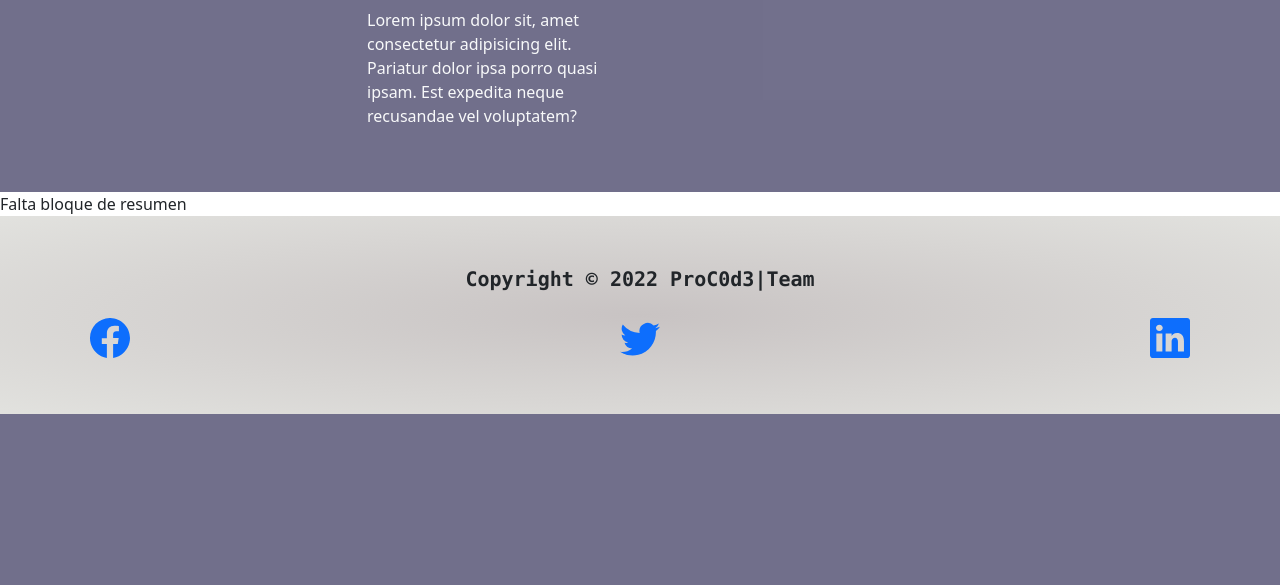
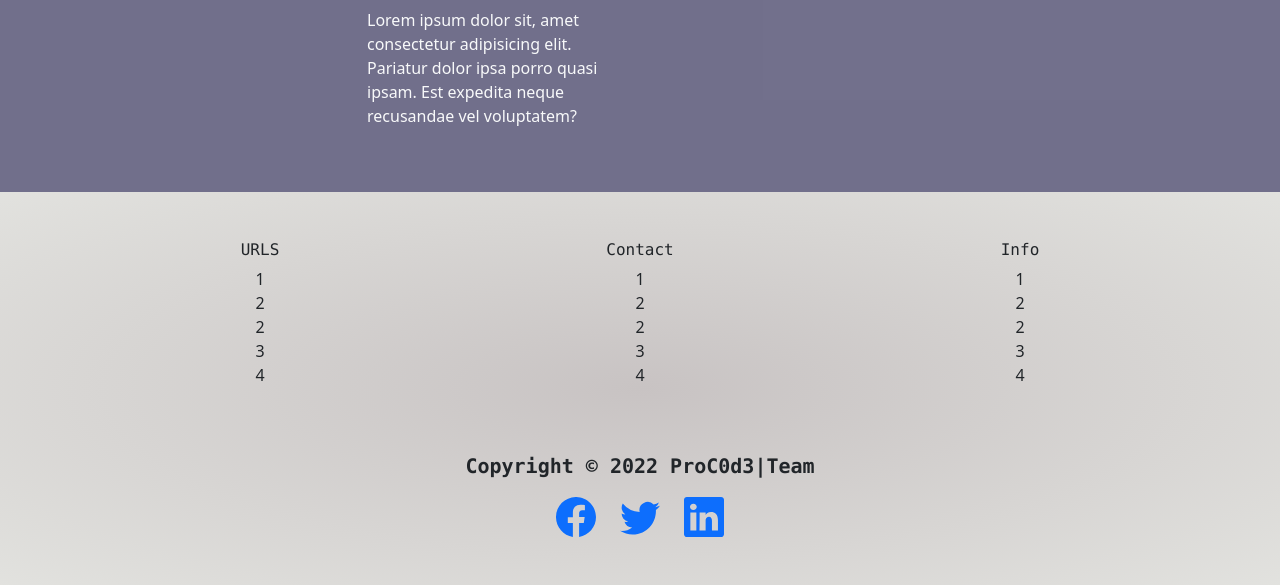
Before and after one commit to MBI-88/Procode, a Django app: page /cells/ in a window 1280 px wide. Shown: the part 2695-3280 px from the top of the page. Before the commit the page ends 3109 px from the top, so only its background shows below. Run offline with Django 4.2, Linux system fonts and the light colour scheme; some libraries are stand-ins or nearby versions.

Commit message:
creating list shoping

```diff
--- a/cells/admin.py
+++ b/cells/admin.py
@@ -1,7 +1,7 @@
 from django.contrib import admin
 from .models import ShopingCell,ProfileUser
 
-admin.site.site_header = 'ProC0d3 Control'
+admin.site.site_header = 'ProC0d3 Admin Site'
 admin.site.index_title = 'ProC0d3 admin'
 
 # Register your models here.
--- a/cells/models.py
+++ b/cells/models.py
@@ -44,4 +44,4 @@ class ShopingCell(models.Model):
         return f'Item cell {self.model_name}'
 
     def get_absolute_url(self):
-        return reverse("cells:model_detail", args=[self.id,self.slug])
+        return reverse("cells:dashboar_detail", kwargs={'pk':self.pk})
--- a/cells/static/procodestyle/main.css
+++ b/cells/static/procodestyle/main.css
@@ -39,11 +39,12 @@
 
 }
 
-.footer-social {
+.footer-bg {
      background: radial-gradient(rgb(200, 195, 195),rgba(202, 202, 196, 0.551));
 
 }
 
+
 .items-background {
      background: rgba(7, 3, 52, 0.567);
 }
--- a/cells/templates/index.html
+++ b/cells/templates/index.html
@@ -21,21 +21,22 @@
             <span class="navbar-toggler-icon  bg-primary rounded"></span>
           </button>
           <div class="collapse navbar-collapse nav-hover" id="navbarTogglerDemo01">
-            {% block navbar %}
               <ul class="navbar-nav me-auto mb-2 mb-lg-0">
                   <li class="nav-item">
-                      <a class="nav-link text-dark font-monospace fw-bold fs-5 active" data-bs-toogle="tooltip" data-bs-html="true" title="Shop" href="#">
+                      <a class="nav-link text-dark font-monospace fw-bold fs-5 active" data-bs-toogle="tooltip" data-bs-html="true" title="Shop" href=" {% url 'cells:dashboar_list' %} ">
                         <svg xmlns="http://www.w3.org/2000/svg" width="30" height="30" fill="currentColor" class="bi bi-shop-window" viewBox="0 0 16 16">
                           <path d="M2.97 1.35A1 1 0 0 1 3.73 1h8.54a1 1 0 0 1 .76.35l2.609 3.044A1.5 1.5 0 0 1 16 5.37v.255a2.375 2.375 0 0 1-4.25 1.458A2.371 2.371 0 0 1 9.875 8 2.37 2.37 0 0 1 8 7.083 2.37 2.37 0 0 1 6.125 8a2.37 2.37 0 0 1-1.875-.917A2.375 2.375 0 0 1 0 5.625V5.37a1.5 1.5 0 0 1 .361-.976l2.61-3.045zm1.78 4.275a1.375 1.375 0 0 0 2.75 0 .5.5 0 0 1 1 0 1.375 1.375 0 0 0 2.75 0 .5.5 0 0 1 1 0 1.375 1.375 0 1 0 2.75 0V5.37a.5.5 0 0 0-.12-.325L12.27 2H3.73L1.12 5.045A.5.5 0 0 0 1 5.37v.255a1.375 1.375 0 0 0 2.75 0 .5.5 0 0 1 1 0zM1.5 8.5A.5.5 0 0 1 2 9v6h12V9a.5.5 0 0 1 1 0v6h.5a.5.5 0 0 1 0 1H.5a.5.5 0 0 1 0-1H1V9a.5.5 0 0 1 .5-.5zm2 .5a.5.5 0 0 1 .5.5V13h8V9.5a.5.5 0 0 1 1 0V13a1 1 0 0 1-1 1H4a1 1 0 0 1-1-1V9.5a.5.5 0 0 1 .5-.5z"/>
                         </svg>
-                        Shop</a>
+                        Shop
+                      </a>
                   </li>
                   <li class="nav-item">
                       <a class="nav-link text-dark font-monospace fw-bold fs-5 active" data-bs-toogle="tooltip" data-bs-html="true" title="Contact" href="#">
                         <svg xmlns="http://www.w3.org/2000/svg" width="30" height="30" fill="currentColor" class="bi bi-envelope" viewBox="0 0 16 16">
                           <path d="M0 4a2 2 0 0 1 2-2h12a2 2 0 0 1 2 2v8a2 2 0 0 1-2 2H2a2 2 0 0 1-2-2V4Zm2-1a1 1 0 0 0-1 1v.217l7 4.2 7-4.2V4a1 1 0 0 0-1-1H2Zm13 2.383-4.708 2.825L15 11.105V5.383Zm-.034 6.876-5.64-3.471L8 9.583l-1.326-.795-5.64 3.47A1 1 0 0 0 2 13h12a1 1 0 0 0 .966-.741ZM1 11.105l4.708-2.897L1 5.383v5.722Z"/>
                         </svg>
-                        Contact</a>
+                        Contact
+                      </a>
                   </li>
                   <li class="nav-item">
                       <a class="nav-link text-dark font-monospace fw-bold fs-5 active" data-bs-toogle="tooltip" data-bs-html="true" title="Information" href="#">
@@ -43,7 +44,8 @@
                           <path d="M8.211 2.047a.5.5 0 0 0-.422 0l-7.5 3.5a.5.5 0 0 0 .025.917l7.5 3a.5.5 0 0 0 .372 0L14 7.14V13a1 1 0 0 0-1 1v2h3v-2a1 1 0 0 0-1-1V6.739l.686-.275a.5.5 0 0 0 .025-.917l-7.5-3.5ZM8 8.46 1.758 5.965 8 3.052l6.242 2.913L8 8.46Z"/>
                           <path d="M4.176 9.032a.5.5 0 0 0-.656.327l-.5 1.7a.5.5 0 0 0 .294.605l4.5 1.8a.5.5 0 0 0 .372 0l4.5-1.8a.5.5 0 0 0 .294-.605l-.5-1.7a.5.5 0 0 0-.656-.327L8 10.466 4.176 9.032Zm-.068 1.873.22-.748 3.496 1.311a.5.5 0 0 0 .352 0l3.496-1.311.22.748L8 12.46l-3.892-1.556Z"/>
                         </svg>
-                        Info</a>
+                        Info
+                      </a>
                   </li>
                   <li class="nav-item">
                     <a class="nav-link text-dark font-monospace fw-bold fs-5 active" data-bs-toogle="tooltip" data-bs-html="true" title="Who we are" href="#">
@@ -61,7 +63,7 @@
                       Profile</a>
                   </li>
                 </ul>
-            {% endblock navbar %}
+
             <div class="d-flex pl-5 d-md-block">
               {% if user.is_authenticated %}
 
@@ -187,35 +189,63 @@
       </div>
     </div>
     <div>
-      Falta bloque de resumen
-
-    </div>
 
     <!--Footer-->
-    <div class="footer-social">
-      <div class="container-lg pt-5 pb-5  text-dark">
+    <div class="footer-bg">
+      <div class="container-sm pt-5 pb-5  text-dark abs-center">
+        <div class="row row-cols-3 pb-5 text-center">
+          <div class="col"><h6 class="h6 font-monospace">URLS</h6>
+            <ul class="d-block list-unstyled ">
+              <li>1</li>
+              <li>2</li>
+              <li>2</li>
+              <li>3</li>
+              <li>4</li>
+            </ul>
+          </div>
+          <div class="col"><h6 class="h6 font-monospace">Contact</h6>
+            <ul class="d-block list-unstyled ">
+              <li>1</li>
+              <li>2</li>
+              <li>2</li>
+              <li>3</li>
+              <li>4</li>
+            </ul>
+          </div>
+          <div class="col"><h6 class="h6 font-monospace">Info</h6>
+            <ul class="d-block list-unstyled ">
+              <li>1</li>
+              <li>2</li>
+              <li>2</li>
+              <li>3</li>
+              <li>4</li>
+            </ul>
+          </div>
+        </div>
         <p class="text-center font-monospace fw-bold fs-5">Copyright © 2022 ProC0d3|Team</p>
-        <div class="d-flex bd-heighlight">
-            <div class="p-2 flex-fill bd-highlight">
+        <div class="container-sm text-center">
+          <div class="row  d-inline-flex">
+            <div class="col">
               <a href="#">
                 <svg xmlns="http://www.w3.org/2000/svg" width="40" height="40" fill="currentColor" class="bi bi-facebook" viewBox="0 0 16 16">
                   <path d="M16 8.049c0-4.446-3.582-8.05-8-8.05C3.58 0-.002 3.603-.002 8.05c0 4.017 2.926 7.347 6.75 7.951v-5.625h-2.03V8.05H6.75V6.275c0-2.017 1.195-3.131 3.022-3.131.876 0 1.791.157 1.791.157v1.98h-1.009c-.993 0-1.303.621-1.303 1.258v1.51h2.218l-.354 2.326H9.25V16c3.824-.604 6.75-3.934 6.75-7.951z"/>
                 </svg>
               </a>
             </div>
-            <div class="p-2 flex-fill bg-highligt">
+            <div class="col">
               <a href="#">
                 <svg xmlns="http://www.w3.org/2000/svg" width="40" height="40" fill="currentColor" class="bi bi-twitter" viewBox="0 0 16 16">
                   <path d="M5.026 15c6.038 0 9.341-5.003 9.341-9.334 0-.14 0-.282-.006-.422A6.685 6.685 0 0 0 16 3.542a6.658 6.658 0 0 1-1.889.518 3.301 3.301 0 0 0 1.447-1.817 6.533 6.533 0 0 1-2.087.793A3.286 3.286 0 0 0 7.875 6.03a9.325 9.325 0 0 1-6.767-3.429 3.289 3.289 0 0 0 1.018 4.382A3.323 3.323 0 0 1 .64 6.575v.045a3.288 3.288 0 0 0 2.632 3.218 3.203 3.203 0 0 1-.865.115 3.23 3.23 0 0 1-.614-.057 3.283 3.283 0 0 0 3.067 2.277A6.588 6.588 0 0 1 .78 13.58a6.32 6.32 0 0 1-.78-.045A9.344 9.344 0 0 0 5.026 15z"/>
                 </svg>
               </a>
             </div>
-            <div class="ms-auto p-2 bg-highligt">
+            <div class="col">
               <a href="#">
                 <svg xmlns="http://www.w3.org/2000/svg" width="40" height="40" fill="currentColor" class="bi bi-linkedin" viewBox="0 0 16 16">
                   <path d="M0 1.146C0 .513.526 0 1.175 0h13.65C15.474 0 16 .513 16 1.146v13.708c0 .633-.526 1.146-1.175 1.146H1.175C.526 16 0 15.487 0 14.854V1.146zm4.943 12.248V6.169H2.542v7.225h2.401zm-1.2-8.212c.837 0 1.358-.554 1.358-1.248-.015-.709-.52-1.248-1.342-1.248-.822 0-1.359.54-1.359 1.248 0 .694.521 1.248 1.327 1.248h.016zm4.908 8.212V9.359c0-.216.016-.432.08-.586.173-.431.568-.878 1.232-.878.869 0 1.216.662 1.216 1.634v3.865h2.401V9.25c0-2.22-1.184-3.252-2.764-3.252-1.274 0-1.845.7-2.165 1.193v.025h-.016a5.54 5.54 0 0 1 .016-.025V6.169h-2.4c.03.678 0 7.225 0 7.225h2.4z"/>
                 </svg>
               </a>
+            <div>
           </div>
         </div>
       </div>
```
Also changed, not shown: cells/templates/dashboard/cell_items.html (+57 -0 lines), cells/static/img/phones/google-pixel.png (added), cells/static/img/phones/iphone-6s-plus.png (added), cells/static/img/phones/iphone.png (added), cells/static/img/phones/phone-1.png (added), cells/static/img/phones/phone-2.png (added), cells/static/img/phones/smartphone-1.png (added), cells/static/img/phones/smartphone-2.png (added), cells/static/img/phones/smartphone.png (added), cells/static/img/tapis/Instagram.png (deleted), cells/static/img/tapis/intro-bg.jpg (deleted), db.sqlite3. Lines whose indentation alone changed are shown as unchanged.
